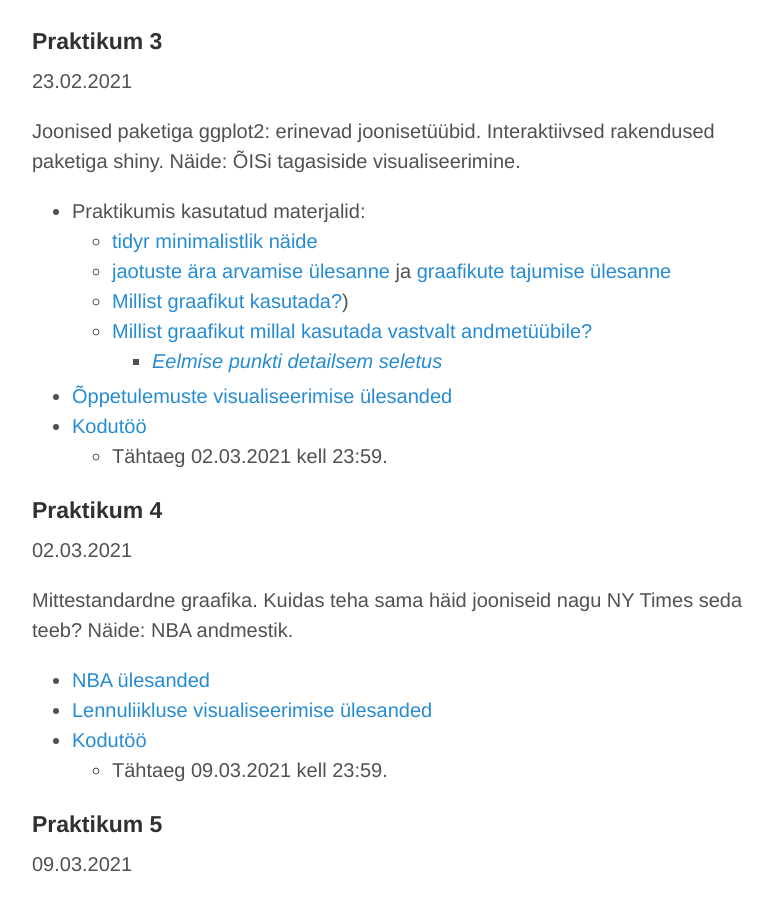
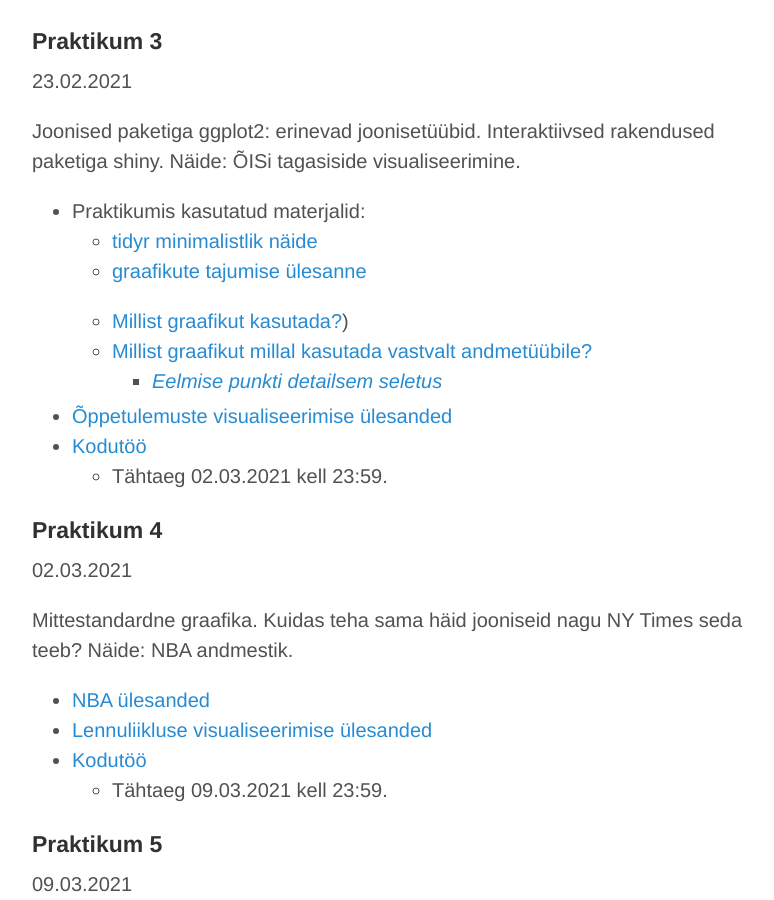
Before and after one commit to andmeteadus/2021, a Jekyll site: the page built from praktikumid.md, in a window 1280 px wide and 900 px high, scrolled down 1179 px. Shown: the whole window, without its empty margins (248-1022 px from the left). Built offline with Jekyll 4.4.1, drawn with Linux system fonts in a browser that asks for light colours; our own code applies the rules of GitHub Pages for plain Markdown files.

Commit message:
Update praktikumid.md

```diff
--- a/praktikumid.md
+++ b/praktikumid.md
@@ -47,7 +47,7 @@ Joonised paketiga ggplot2: erinevad joonisetüübid. Interaktiivsed rakendused p
 
 * Praktikumis kasutatud materjalid:
     * [tidyr minimalistlik näide](../praktikum3_tidyr)
-    * [jaotuste ära arvamise ülesanne](../praktikum3_quiz1) ja [graafikute tajumise ülesanne](../praktikum3_quiz2)
+    * <!--[jaotuste ära arvamise ülesanne](../praktikum3_quiz1) ja -->[graafikute tajumise ülesanne](../praktikum3_quiz2)
 	* [Millist graafikut kasutada?](https://www.youtube.com/watch?v=6lm4wJ1qm0w))
 	* [Millist graafikut millal kasutada vastvalt andmetüübile?](https://raw.githubusercontent.com/ft-interactive/chart-doctor/master/visual-vocabulary/poster.png)
 		* [_Eelmise punkti detailsem seletus_](https://github.com/ft-interactive/chart-doctor/tree/master/visual-vocabulary)
```
